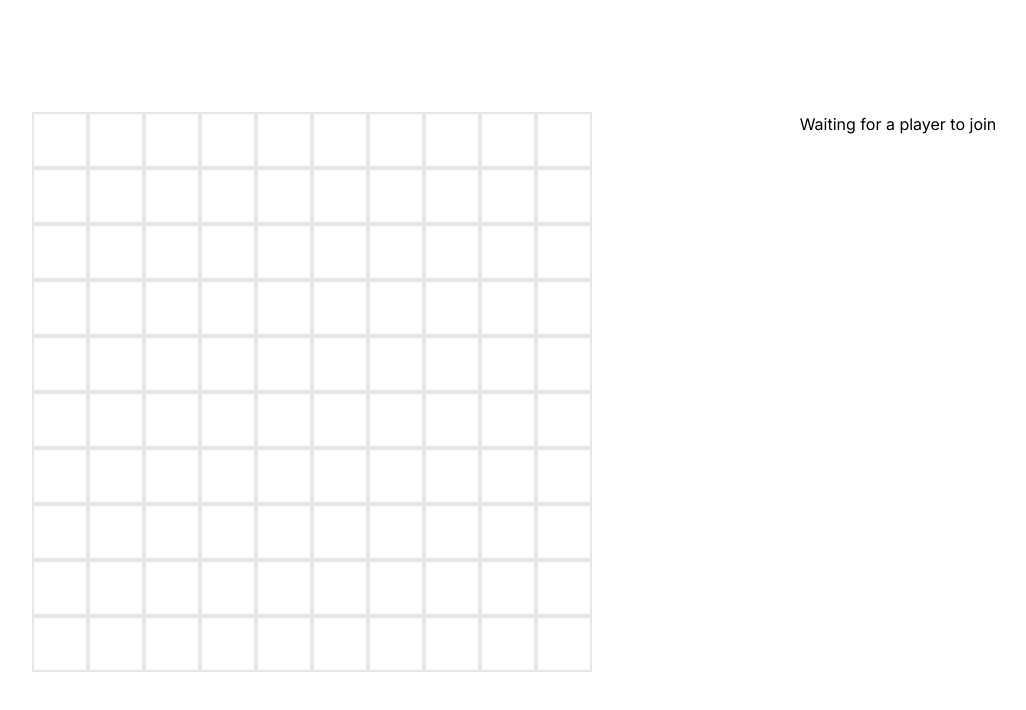
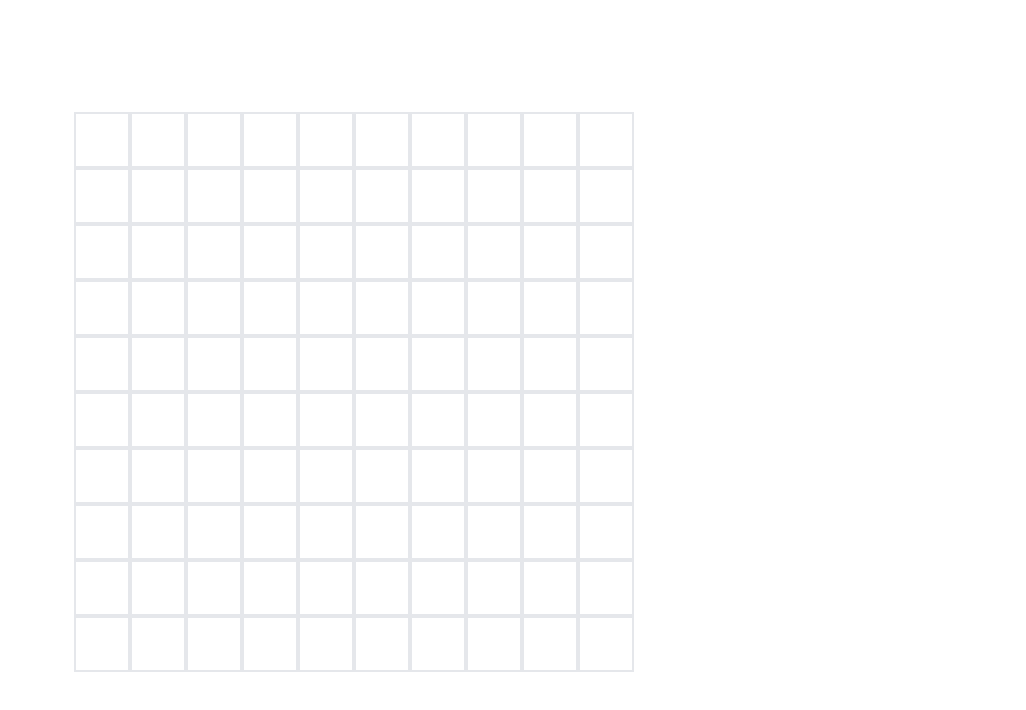
Before and after one commit to sinore69/connect4, a Next.js app in the folder client/: page /game/1/1 in a window 1280 px wide. Shown: the top 710 px of the page, without its empty margins (126-1152 px from the left). Built offline with nearby package versions, Linux system fonts and the light colour scheme.

Commit message:
refining ux flow

```diff
--- a/client/src/app/game/[id]/[value]/page.tsx
+++ b/client/src/app/game/[id]/[value]/page.tsx
@@ -16,13 +16,13 @@ type board = {
   };
 };
 
-function Page({ params }: { params: { id: string,value:string } }) {
+function Page({ params }: { params: { id: string; value: string } }) {
   const socket = useAppSelector((state) => state.socket.socket);
   const message = useAppSelector((state) => state.Message.Text);
   const dispatch = useAppDispatch();
   const [disable, setdisable] = useState<boolean>(true);
   const [moveCount, setMoveCount] = useState<number>(0);
-  const [banner, setbanner] = useState(params.value==="t"?true:false);
+  const [banner, setbanner] = useState(params.value === "t" ? true : false);
   const [board, setboard] = useState<number[][]>([
     [0, 0, 0, 0, 0, 0, 0, 0, 0, 0],
     [0, 0, 0, 0, 0, 0, 0, 0, 0, 0],
@@ -40,18 +40,18 @@ function Page({ params }: { params: { id: string,value:string } }) {
       const res = JSON.parse(event.data);
       if (isInitialState(res)) {
         setdisable(res.Disable);
+        setbanner(false);
+        dispatch(replace(res.Disable ? "your opponents turn" : "your turn"));
       } else if (isMessage(res)) {
-        //console.log(event.data);
         dispatch(replace(res.Text));
       } else if (roomIdValidator(res)) {
         console.log(res.Id);
-        dispatch(replace(""))
-        setbanner(false);
       } else {
         const newboard = res.Board;
         setboard([...newboard]);
         setMoveCount(res.moveCount);
         setdisable(res.Disable);
+        dispatch(replace(res.Disable ? "your opponents turn" : "your turn"));
       }
     };
   }, [socket, board]);
@@ -96,11 +96,12 @@ function Page({ params }: { params: { id: string,value:string } }) {
             </div>
           ))}
         </div>
-
-        <div className="flex flex-col">
-          <div className="pl-52">{message}</div>
+        <div className="flex flex-col w-80">
+          <div className="pl-32">{message}</div>
           {banner && (
-            <div className="pl-52 pt-20">share this code:{params.id}{}</div>
+            <div className="pl-32 pt-20">
+              share this code:{params.id}
+            </div>
           )}
         </div>
       </div>
--- a/client/src/app/page.tsx
+++ b/client/src/app/page.tsx
@@ -7,11 +7,13 @@ import {incorrectRoomId} from "./validator/incorrectroom";
 import { create,join } from "./state/websocket/websocketslice";
 import { useAppDispatch, useAppSelector } from "./lib/hooks";
 import { useState } from "react";
+import { replace } from "./state/websocket/messageslice";
 
 function Page() {
   const router = useRouter();
   const dispatch=useAppDispatch()
   const connection=useAppSelector(state=>state.socket.socket)
+  const message=useAppSelector((state)=>state.Message.Text)
   const[error,seterror]=useState("");
 
   function connect() {
@@ -25,6 +27,7 @@ function Page() {
       // console.log(roomId);
       if (roomIdValidator(roomId)) {
         // console.log(socket)
+        dispatch(replace("Waiting for a player to join"))
         router.push(`/game/${roomId.Id}/t`);
       }
     };
--- a/client/src/app/state/websocket/messageslice.ts
+++ b/client/src/app/state/websocket/messageslice.ts
@@ -5,7 +5,7 @@ interface Message{
 }
 
 const initialState:Message={
-    Text:"Waiting for a player to join"
+    Text:""
 }
 
 const MessageSlice=createSlice({
```
Also changed, not shown: 1 other file (tests, documents, lock files or other folders).
